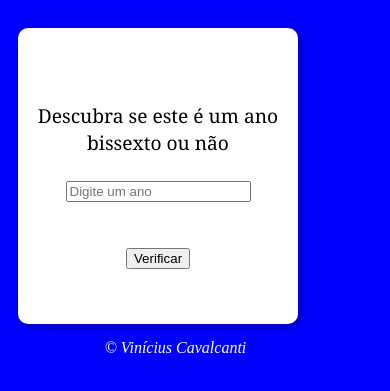
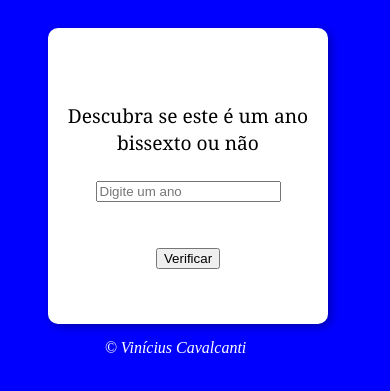
Before and after one commit to vinidevel/Ano-Bissexto---Exerc-cios, a plain HTML site: page index.html in a window 390 px wide. Shown: the part 97-488 px from the top of the page. Drawn offline with Linux system fonts and the light colour scheme.

Commit message:
Update styleContagem.css

```diff
--- a/Style/styleContagem.css
+++ b/Style/styleContagem.css
@@ -53,7 +53,7 @@ footer{
         align-items: center;
         text-align: center;
         width: 250px;
-        margin: 1px 1px 1px 10px;
+        margin: 1px 1px 1px 40px;
     }
 
     footer p {
```
